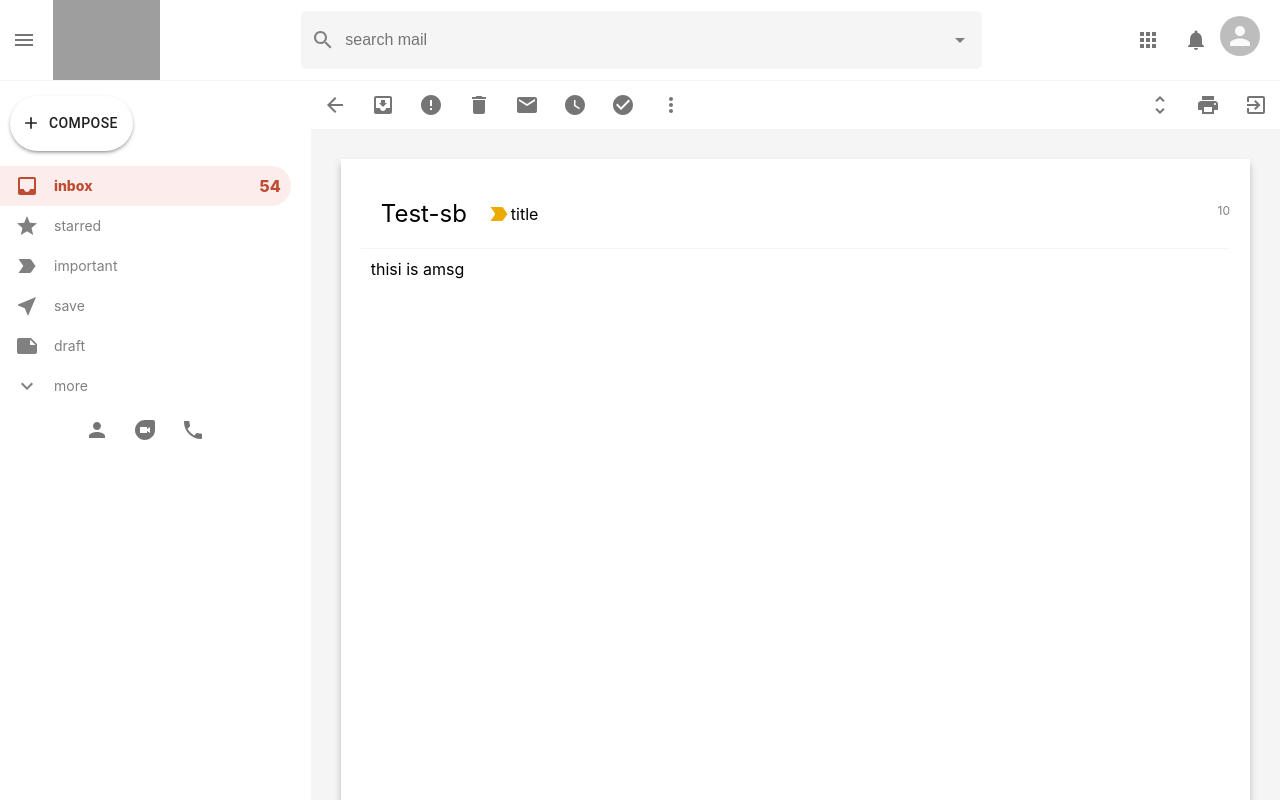
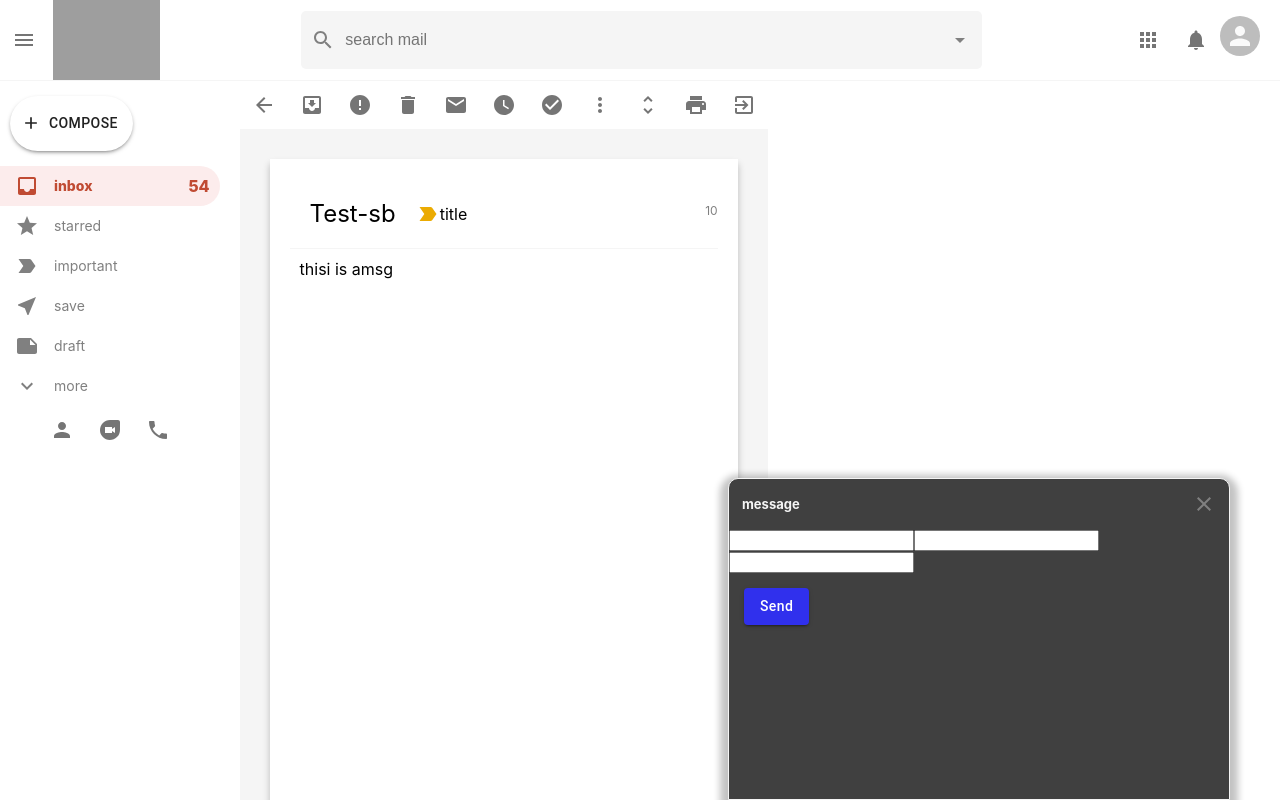
Before and after one commit to adithyakam/Gmail-clone, a React (Create React App) app: page /mail in a window 1280 px wide. Shown: the top 800 px of the page. Built offline with nearby package versions, Linux system fonts and the light colour scheme; grey boxes are pictures that could not be loaded.

Commit message:
adding Redux & compose

```diff
--- a/src/App.js
+++ b/src/App.js
@@ -7,6 +7,7 @@ import Mail from './Mail'
 import {  BrowserRouter as Router,Switch,Route,Link} from 'react-router-dom'
 
 import './App.css';
+import SendMail from './SendMail';
 
 
 
@@ -18,13 +19,16 @@ function App() {
 
       <div className='app__body'>
       <SideBar/>
+      <switch>
       <Route exact path='/mail'>
         <Mail/>
       </Route>
       <Route exact path='/'>
         <EmailList/>
       </Route>
+      </switch>
       </div>
+      <SendMail/>
       </div>
     </Router>
   );
--- /dev/null
+++ b/src/SendMail.css
@@ -0,0 +1,34 @@
+.sendmail {
+  position: absolute;
+  bottom: 0;
+  right: 50px;
+  background-color: #404040;
+  width: 40%;
+  height: 40%;
+  max-width: 500px;
+  border-top-left-radius: 10px;
+  border-top-right-radius: 10px;
+  display: flex;
+  flex-direction: column;
+  border: 1px solid whitesmoke;
+  box-shadow: 0px 5px 7px 8px rgba(0, 0, 0, 0.24);
+}
+
+.sendMail__header {
+  padding: 13px;
+  display: flex;
+  justify-content: space-between;
+  align-items: center;
+  color: gray;
+}
+
+.sendMail__header > h3 {
+  color: whitesmoke;
+  font-size: 13px;
+}
+
+.sendMail__send {
+  background-color: #3030ed !important;
+  text-transform: capitalize !important;
+  margin: 15px !important;
+}
--- /dev/null
+++ b/src/SendMail.js
@@ -0,0 +1,36 @@
+import React from 'react'
+
+import CloseIcon from '@material-ui/icons/Close';
+import {Button} from '@material-ui/core'
+
+import  './SendMail.css'
+
+function SendMail() {
+    return (
+        <div  className='sendmail' >
+            <div className='sendMail__header'>
+                <h3>message</h3>
+                <CloseIcon className='sendMail__close'/>
+
+            </div>
+                <form>
+                    <input type='text'/>
+                    <input type='text'/>
+                    <input type='text'/>
+
+                    <div className='sendMail__options'>
+                        <Button className="sendMail__send"
+                        variant='contained'
+                        color='primary'
+                        type='submit'
+                        >
+                            Send
+                        </Button>
+                    </div>
+                </form>
+        </div>
+
+    )
+}
+
+export default SendMail
--- a/src/app/store.js
+++ b/src/app/store.js
@@ -1,8 +1,8 @@
 import { configureStore } from '@reduxjs/toolkit';
-import counterReducer from '../features/counterSlice';
+import mailReducer from '../features/mailSlice';
 
 export default configureStore({
   reducer: {
-    counter: counterReducer,
+    mail: mailReducer,
   },
 });
--- a/src/features/counterSlice.js
+++ /dev/null
@@ -1,42 +0,0 @@
-import { createSlice } from '@reduxjs/toolkit';
-
-export const counterSlice = createSlice({
-  name: 'counter',
-  initialState: {
-    value: 0,
-  },
-  reducers: {
-    increment: state => {
-      // Redux Toolkit allows us to write "mutating" logic in reducers. It
-      // doesn't actually mutate the state because it uses the Immer library,
-      // which detects changes to a "draft state" and produces a brand new
-      // immutable state based off those changes
-      state.value += 1;
-    },
-    decrement: state => {
-      state.value -= 1;
-    },
-    incrementByAmount: (state, action) => {
-      state.value += action.payload;
-    },
-  },
-});
-// in the slice file. For example: `useSelector((state) => state.counter.value)`
-
-export const { increment, decrement, incrementByAmount } = counterSlice.actions;
-
-// The function below is called a thunk and allows us to perform async logic. It
-// can be dispatched like a regular action: `dispatch(incrementAsync(10))`. This
-// will call the thunk with the `dispatch` function as the first argument. Async
-// code can then be executed and other actions can be dispatched
-export const incrementAsync = amount => dispatch => {
-  setTimeout(() => {
-    dispatch(incrementByAmount(amount));
-  }, 1000);
-};
-
-// The function below is called a selector and allows us to select a value from
-// the state. Selectors can also be defined inline where they're used instead of
-export const selectCount = state => state.counter.value;
-
-export default counterSlice.reducer;
--- /dev/null
+++ b/src/features/mailSlice.js
@@ -0,0 +1,32 @@
+ import { createSlice } from '@reduxjs/toolkit';
+
+export const mailSlice = createSlice({
+  name: 'mail',
+  initialState: {
+    sendMessageToOpen: false,
+  },
+  reducers: {
+    openSendMessage: state => {
+      state.sendMessageToOpen = true;
+    },
+    closeSendMessage: state => {
+      state.sendMessageToOpen = false;
+    },
+    incrementByAmount: (state, action) => {
+      state.value += action.payload;
+    },
+  },
+});
+
+export const { openSendMessage, closeSendMessage } =mailSlice.actions;
+
+// export const incrementAsync = amount => dispatch => {
+//   setTimeout(() => {
+//     dispatch(incrementByAmount(amount));
+//   }, 1000);
+// };
+export const selectopenSendMessage = state => state.mail.openSendMessage;
+export const selectcloseSendMessage = state => state.mail.closeSendMessage;
+
+
+export default mailSlice.reducer;
```
Also changed, not shown: 1 other file (tests, documents, lock files or other folders).
